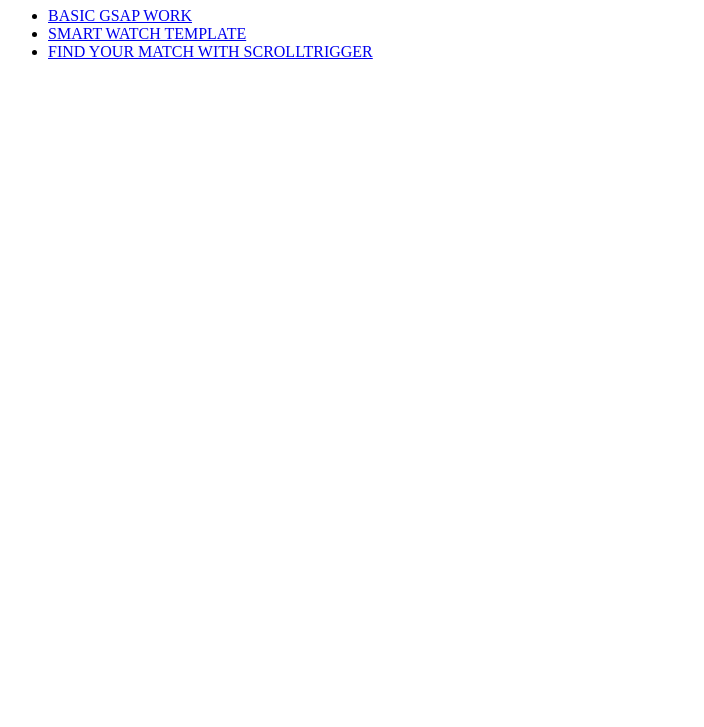
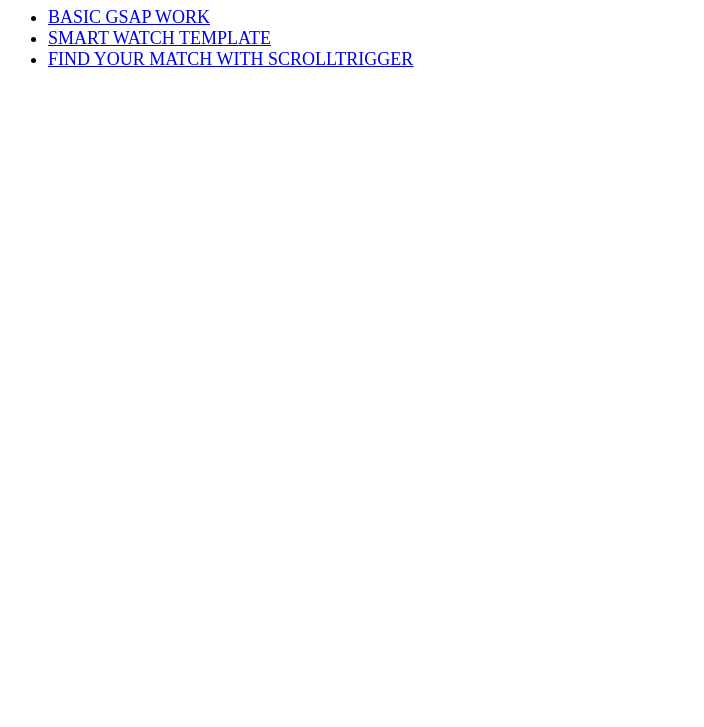
Before and after one commit to Sushmitajgi543/GSAP-PRACTICE, a plain HTML site: page index.html in a window 1280 px wide. Shown: the part 73-800 px from the top of the page, without its empty margins (0-704 px from the left). Drawn offline with Linux system fonts and the light colour scheme.

Commit message:
change in index.html

```diff
--- a/index.html
+++ b/index.html
@@ -5,6 +5,13 @@
     <meta http-equiv="X-UA-Compatible" content="IE=edge">
     <meta name="viewport" content="width=device-width, initial-scale=1.0">
     <title>Document</title>
+    <style>
+        li{
+            text-decoration: none;
+            color: black;
+            font-size: large;
+        }
+    </style>
 </head>
 <body>
     <h1>CLICK ON ANY ONE TO SEE THE RESULT</h1>
```
